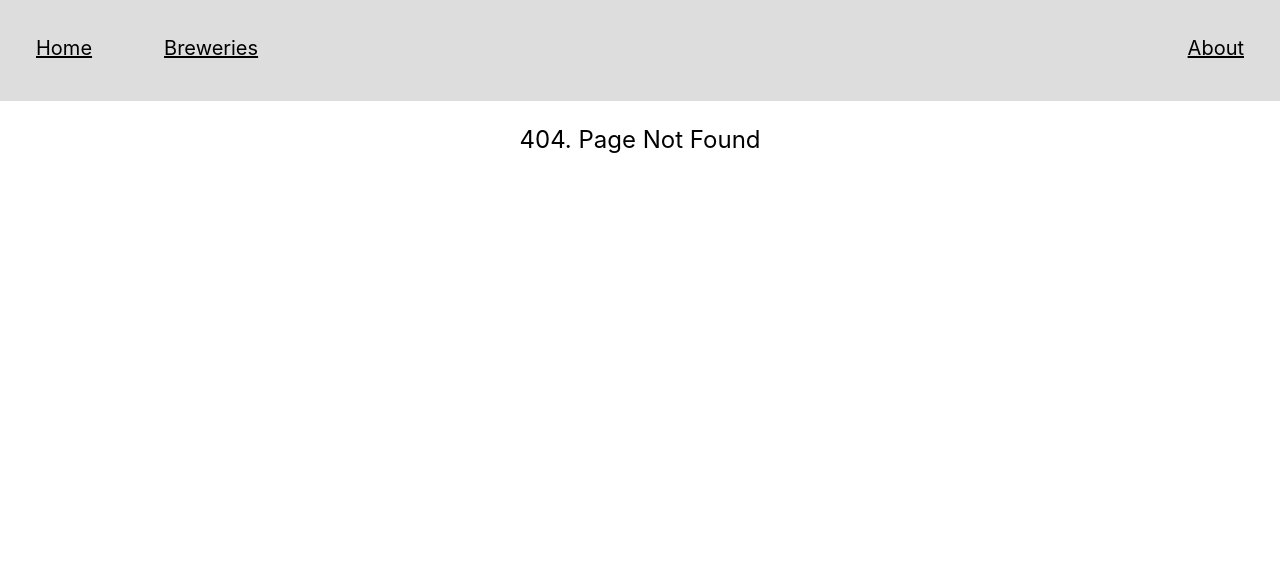
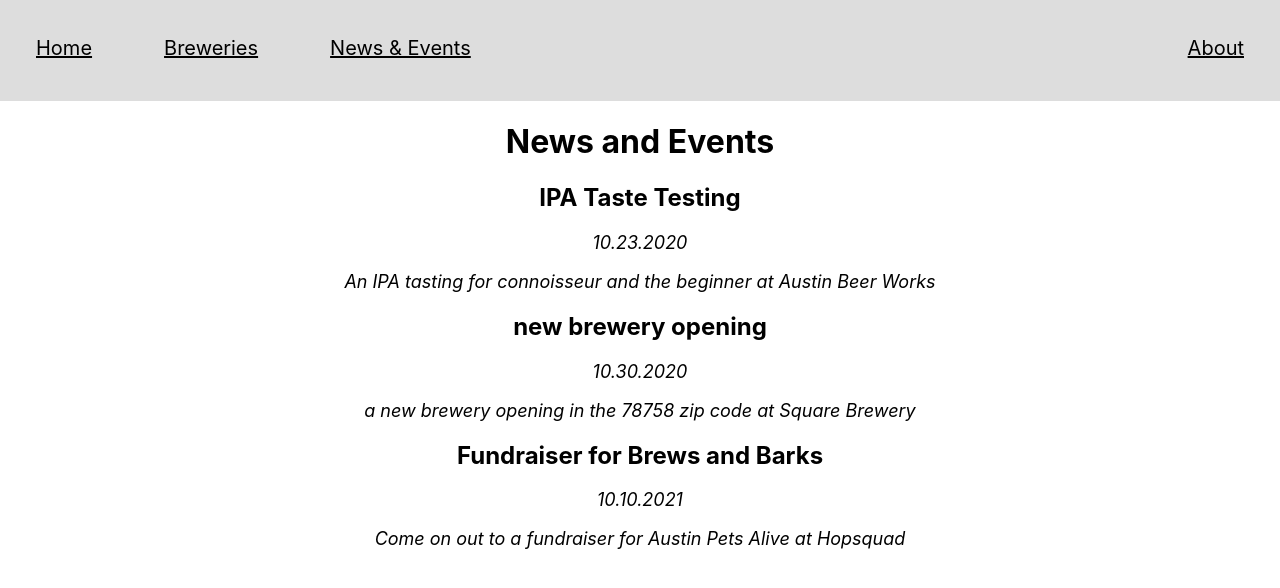
Before and after one commit to ChrisChewning/brewery-site, a React (Create React App) app in the folder myblog/: page /news-events in a window 1280 px wide. Before the commit this address had no page. Shown: the top 588 px of the page. Built offline with nearby package versions, Linux system fonts and the light colour scheme.

Commit message:
added upcoming events and seed data

```diff
--- a/myblog/package.json
+++ b/myblog/package.json
@@ -6,8 +6,11 @@
     "@testing-library/jest-dom": "^4.2.4",
     "@testing-library/react": "^9.5.0",
     "@testing-library/user-event": "^7.2.1",
+    "express": "^4.17.1",
     "react": "^16.13.1",
+    "react-calendar": "^3.1.0",
     "react-dom": "^16.13.1",
+    "react-router-dom": "^5.2.0",
     "react-scripts": "3.4.3"
   },
   "scripts": {
--- a/myblog/src/App.css
+++ b/myblog/src/App.css
@@ -8,9 +8,9 @@ p {
 
 /*horizontal nav bar*/
 ul {
-list-style-type: none;
-margin: 0;
-padding: 0;
+  list-style-type: none;
+  margin: 0;
+  padding: 0;
 }
 
 li {
@@ -25,9 +25,9 @@ ul {
   overflow: hidden;
   background-color: #dddddd;
 }
-.nav-pages{
+.nav-pages {
   margin: 0%;
-  padding:0;
+  padding: 0;
   margin-bottom: 5px;
 }
 
@@ -44,3 +44,46 @@ ul {
 #about {
   float: right;
 }
+
+.event-paragraph{
+  font-size: 18px;
+  font-style: italic;
+}
+
+/*CALENDAR */
+.cal-parent{
+  position: relative;
+}
+
+.cal {
+  float: right;
+  position: fixed;
+  width: 20%;
+}
+
+
+.cal-parent {
+    background-color:red;
+    margin:0 auto;
+    position:relative
+}
+.cal {
+    width:20%;
+    border:1px solid white;
+    position:fixed; right:0
+}
+
+
+.react-calendar__tile {
+    height: 70px;
+    background-color: white;
+}
+
+.react-calendar__tile--active {
+    background-color: gray !important;
+}
+
+.react-calendar__tile2 {
+    background-color: blue !important;
+    color: black !important;
+}
--- a/myblog/src/App.js
+++ b/myblog/src/App.js
@@ -1,14 +1,14 @@
-import React, { Component } from 'react';
-import Index from './pages/Index';
-import About from './pages/About';
-import BreweryIndex from './pages/BreweryIndex';
-import BreweryListPage from './pages/BreweryListPage';
-import { BrowserRouter as Router, Route, Switch } from 'react-router-dom';
-import NavBar from './NavBar';
-import NotFound from './pages/NotFound';
+import React, { Component } from "react";
+import Index from "./pages/Index";
+import About from "./pages/About";
+import NewsEventsListPage from "./pages/NewsEventsListPage";
+import BreweryIndex from "./pages/BreweryIndex";
+import BreweryListPage from "./pages/BreweryListPage";
+import { BrowserRouter as Router, Route, Switch } from "react-router-dom";
+import NavBar from "./NavBar";
+import NotFound from "./pages/NotFound";
 
-
-import './App.css';
+import "./App.css";
 
 class App extends Component {
   render() {
@@ -20,6 +20,7 @@ class App extends Component {
             <Switch>
               <Route path="/" component={Index} exact />
               <Route path="/about" component={About} />
+              <Route path="/news-events" component={NewsEventsListPage} />
               <Route path="/breweries" component={BreweryListPage} />
               <Route path="/brewery/:name" component={BreweryIndex} />
               <Route component={NotFound} />
@@ -27,7 +28,8 @@ class App extends Component {
           </div>
         </div>
       </Router>
-)}
+    );
+  }
 }
 
 export default App;
--- a/myblog/src/NavBar.js
+++ b/myblog/src/NavBar.js
@@ -10,6 +10,9 @@ const NavBar = () => (
       <li className="nav-pages">
         <Link to="/Breweries">Breweries</Link>
       </li>
+      <li className="nav-pages">
+        <Link to="/News-Events">News & Events</Link>
+      </li>
       <li className="nav-pages" id="about">
         <Link to="/About">About</Link>
       </li>
--- /dev/null
+++ b/myblog/src/components/NewsEvents.js
@@ -0,0 +1,44 @@
+import React, { Component } from "react";
+
+class NewsEvents extends React.Component {
+  constructor(props) {
+    super(props);
+  }
+  render() {
+    const dates = this.props.dates;
+    var now = new Date();
+
+    //loop through dates to add a key value pair for distance of time.
+    for (var date in dates) {
+      dates[date].distance =
+        now - new Date(dates[date].year, dates[date].month, dates[date].day);
+    }
+    //get the three closest future events to today.
+    const upcomingEvents = dates
+      .filter((date) => date.distance < -2600000000)
+      .sort(function (a, b) {
+        return b.distance - a.distance;
+      })
+      .slice(0, 3);
+    console.log(upcomingEvents);
+
+    //display the three closeset future events to today.
+    return (
+      <>
+        {upcomingEvents.map((upcomingEvent, key) => (
+          <>
+            <h2>{upcomingEvent.title}</h2>
+            <p className="event-paragraph">
+              {upcomingEvent.month}.{upcomingEvent.day}.{upcomingEvent.year}
+            </p>
+            <p className="event-paragraph">
+              {upcomingEvent.event} at {upcomingEvent.location}
+            </p>
+          </>
+        ))}
+      </>
+    );
+  }
+}
+
+export default NewsEvents;
--- a/myblog/src/pages/Index.js
+++ b/myblog/src/pages/Index.js
@@ -1,4 +1,5 @@
 import React, { Component } from 'react';
+import MyApp from './Testing';
 
 const Index = () => (
       <>
@@ -6,6 +7,7 @@ const Index = () => (
       <p>
       Thank you for coming.
       </p>
+      <MyApp />
       </>
 )
 
--- /dev/null
+++ b/myblog/src/pages/NewsEventsListPage.js
@@ -0,0 +1,15 @@
+import React, { Component } from "react";
+import NewsEvents from "../components/NewsEvents"; //component
+import newsEventsContent from "./news-events-content"; //data
+
+const NewsEventsListPage = (dates) => (
+  <>
+    <h1>News and Events</h1>
+    <NewsEvents dates= { newsEventsContent } />
+  </>
+);
+
+export default NewsEventsListPage;
+
+//taking the data from the variable newsEventsContent from news-event-content.js
+//2. set it to the prop items for NewsEvents.
--- /dev/null
+++ b/myblog/src/pages/Testing.js
@@ -0,0 +1,42 @@
+import React, { Component } from 'react';
+import Calendar from 'react-calendar';
+import 'react-calendar/dist/Calendar.css';
+
+
+class MyApp extends Component {
+  constructor(props) {
+      super(props)
+      this.state = {
+        date: new Date(),
+      }
+      this.onChange = this.onChange.bind(this)
+  }
+
+  onChange = date => this.setState({ date })
+
+
+
+  render() {
+    const month = this.state.date.getMonth(); //gives you current month you're on so you're only looping over that. however, if you change
+    console.log(month, 'this is the month')
+    console.log(this.state.date.getDate(), 'clicked on date') //changes with whatever you click on
+
+    return (
+      <>
+      <div className={this.state.date.toString().includes('Oct 10') ? console.log('tile active') : console.log('not active')} />
+      <div className={this.state.date.toString().includes('Oct 10') ? '.react-calendar__tile2' : 'react-calendar__tile'  } />
+      <div>
+        <Calendar
+          onChange={this.onChange}
+          value={this.state.date}
+          className="react-calendar"
+        />
+        <div> {this.state.date.toString().includes('Oct 10') ? <p>'yes'</p> : <p>'no'</p>} </div>
+
+      </div>
+      </>
+    );
+  }
+}
+
+export default MyApp;
--- /dev/null
+++ b/myblog/src/pages/news-events-content.js
@@ -0,0 +1,36 @@
+const newsEventsContent = [
+  {
+    title: 'new brewery opening',
+    month: '10',
+    day: '30',
+    year: '2020',
+    event: 'a new brewery opening in the 78758 zip code', //2nd
+    location: 'Square Brewery'
+  },
+  {
+    title: 'IPA Taste Testing',
+    month: '10',
+    day: '23',
+    year: '2020',
+    event: 'An IPA tasting for connoisseur and the beginner', //1st
+    location: 'Austin Beer Works'
+  },
+  {
+    title: 'FC Meet-and-Greet',
+    month: '3',
+    day: '10',
+    year: '2020',
+    event: 'Meet a few of the new soccer players for Austin FC', //past - shouldn't show up
+    location: 'Circle Brewery'
+  },
+  {
+    title: 'Fundraiser for Brews and Barks',
+    month: '10',
+    day: '10',
+    year: '2021',
+    event: 'Come on out to a fundraiser for Austin Pets Alive', //3rd
+    location: 'Hopsquad'
+  }
+]
+
+export default newsEventsContent;
```
Also changed, not shown: myblog/src/components/BreweryList.js (+6 -2 lines), myblog/src/pages/BreweryListPage.js (+8 -8 lines), myblog/src/components/Calendar-Events.js (added), 1 other file (tests, documents, lock files or other folders). Lines whose indentation alone changed are shown as unchanged.
